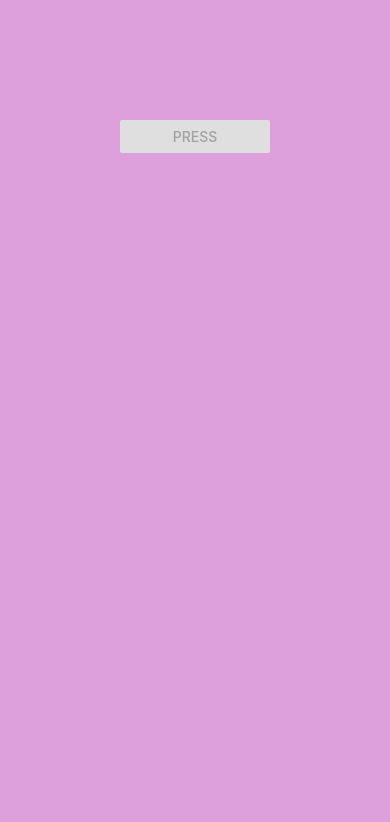
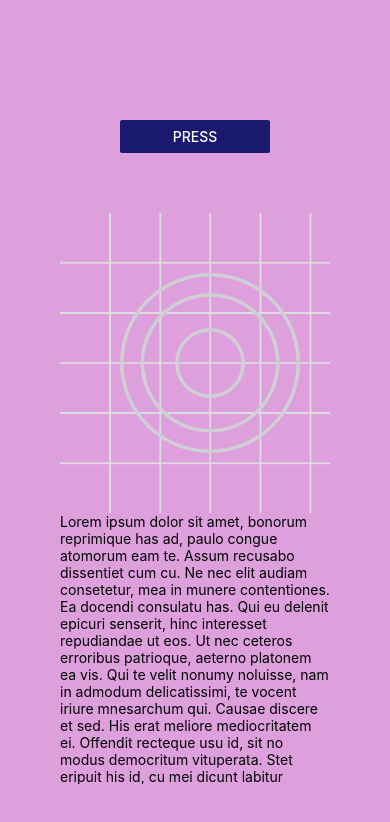
Before and after one commit to JaiSandeep7461/reactBasics, a React Native app: screen / in a window 390 px wide. Shown: the top 822 px of the page. Built offline with nearby package versions, Linux system fonts and the light colour scheme.

Commit message:
Learned About Pressed Component

```diff
--- a/App.js
+++ b/App.js
@@ -1,10 +1,26 @@
-import { View, Text, Image, ImageBackground ,ScrollView} from "react-native";
+import { View, Text, Image, ImageBackground ,ScrollView,Pressable} from "react-native";
 import Component2 from "./component2";
 const logoImg = require("./assets/adaptive-icon.png")
 
 export default function App() {
   return <View style={{ flex: 1, backgroundColor: "plum", padding: 60 }}>
 
+   <ScrollView>
+   <Pressable onPress={()=>console.log("Image Pressed")}>
    <Component2/>
+   </Pressable>
+   <Image source={logoImg} style={{ width: 300, height: 300 }} />
+    <Pressable onPress={()=>console.log("Text Pressed")}>
+    <Text>
+      Lorem ipsum dolor sit amet, bonorum reprimique has ad, paulo congue atomorum eam te. Assum recusabo dissentiet cum cu. Ne nec elit audiam consetetur, mea in munere contentiones. Ea docendi consulatu has.
+      Qui eu delenit epicuri senserit, hinc interesset repudiandae ut eos. Ut nec ceteros erroribus patrioque, aeterno platonem ea vis. Qui te velit nonumy noluisse, nam in admodum delicatissimi, te vocent iriure mnesarchum qui. Causae discere et sed. His erat meliore mediocritatem ei.
+      Offendit recteque usu id, sit no modus democritum vituperata. Stet eripuit his id, cu mei dicunt labitur partiendo. Quo laudem suscipiantur in, te vim augue facilis imperdiet, nostrud omittam rationibus ut vis. Ei posse labore disputando usu. Has nemore aliquip et. In nibh aperiam delectus vis, vel labitur singulis eu.
+      Quo timeam virtute eu, cu cum nusquam euripidis definitiones, vis an everti nostrum fierent. Sea ad doming facilisi suavitate. Ad modo dolorum temporibus qui, et nam dico viuperatoribus, adhuc aperiri fabellas vis te. Cu facer zril signiferumque est. Nihil invenire conceptam pri ea. Appetere expetenda eos ut, eos magna intellegam theophrastus et, ne mea veri prima. Eu sea nostrud dolorum accusam.
+      Natum propriae ad eum, cu eos atqui consequuntur, no nusquam petentium definitiones mea. Numquam expetenda accommodare vix te, ad latine prompta voluptaria est. Qui atqui euripidis at. No fuisset postulant eos, vim no tation dolorum evertitur, tota doming oportere in cum. Ex quo dicat ubique ignota, et quo erat ridens probatus, qui ei paulo intellegat.
+    </Text>
+    </Pressable>
+    <Image source={logoImg} style={{ width: 300, height: 300 }} />
+
+   </ScrollView>
   </View>;
 }
--- a/component2.js
+++ b/component2.js
@@ -7,7 +7,6 @@ export default function Component2() {
             <Button title="Press"
             onPress={() => console.log("Button Pressed")}
             color="midnightblue"
-            disabled
              />
 
         </View>
```
